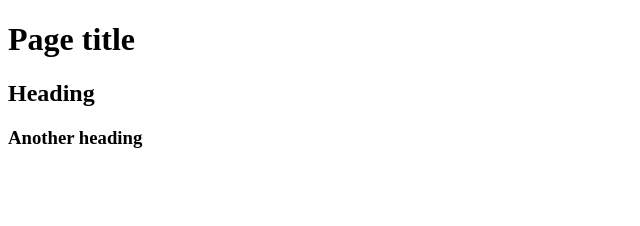
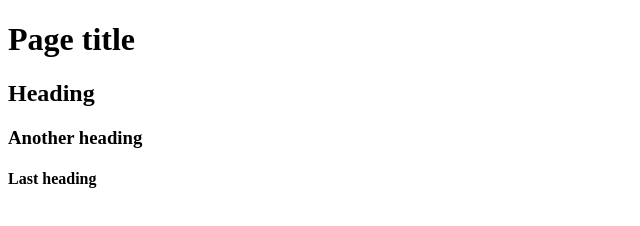
Before and after one commit to CrazyHilly/test-project, a plain HTML site: page index.html in a window 1280 px wide. Shown: the whole page, without its empty margins (0-640 px from the left). Drawn offline with Linux system fonts and the light colour scheme.

Commit message:
add last heading

```diff
--- a/index.html
+++ b/index.html
@@ -11,5 +11,7 @@
     <h2>Heading</h2>
 
     <h3>Another heading</h3>
+
+    <h4>Last heading</h4>
 </body>
 </html>
```
